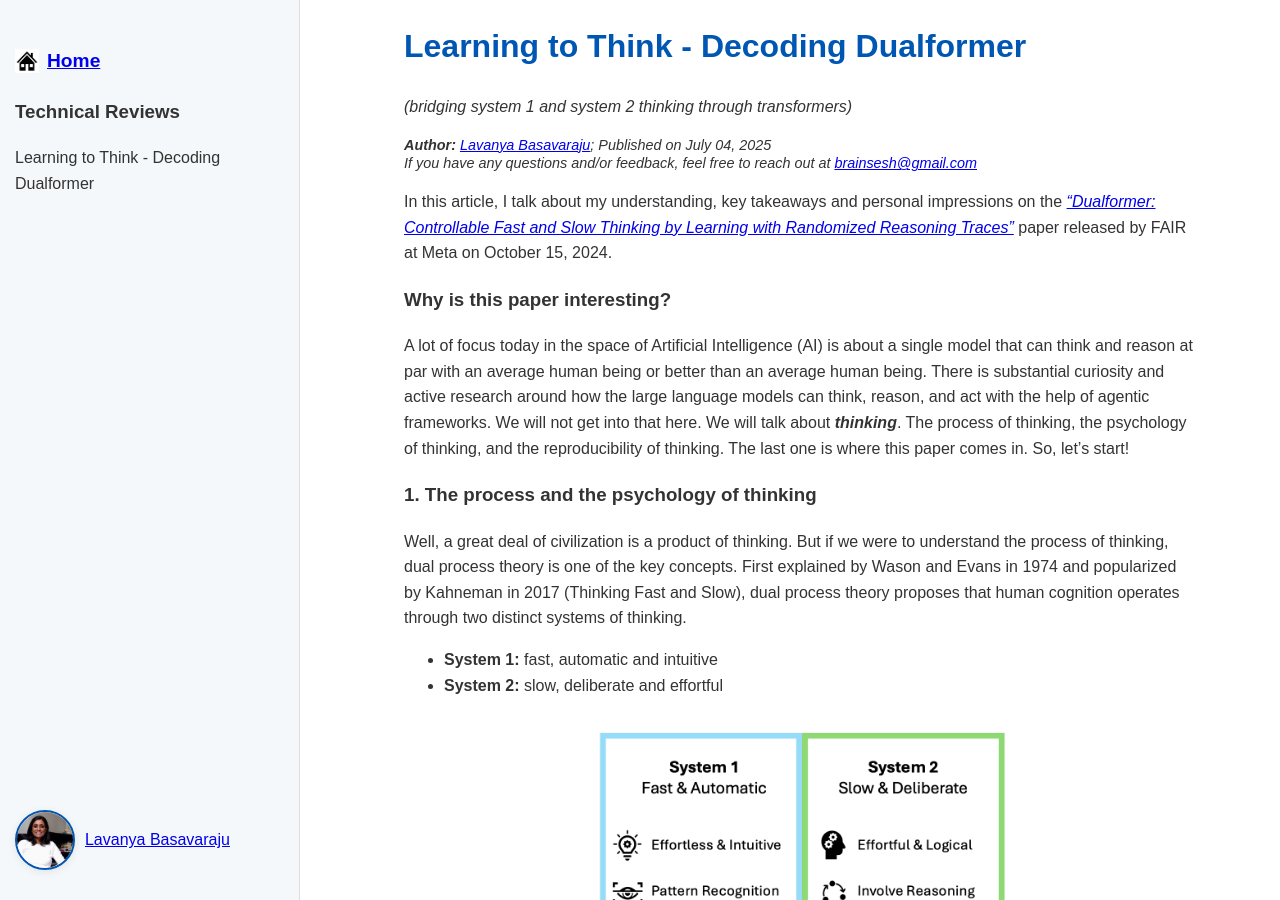
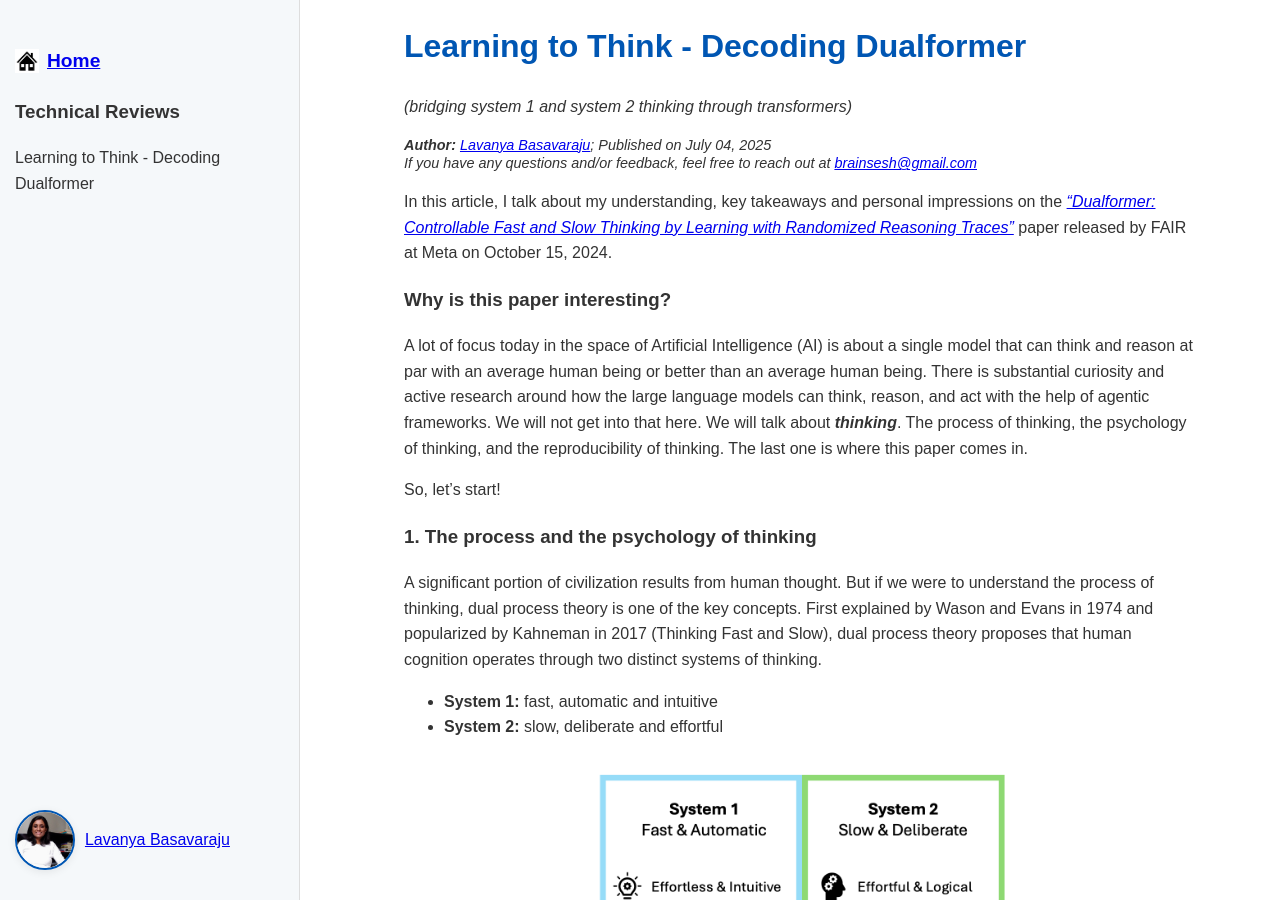
Before and after one commit to brainsesh/brainsesh.github.io, a Jekyll site: the page docs/dualformer/index.html, which Jekyll copies as it is, in a window 1280 px wide and 900 px high. Built offline with Jekyll 4.4.1, drawn with Linux system fonts in a browser that asks for light colours.

Commit message:
change_070425

```diff
--- a/docs/dualformer/index.html
+++ b/docs/dualformer/index.html
@@ -209,11 +209,12 @@
     <p>In this article, I talk about my understanding, key takeaways and personal impressions on the <em><a href="https://arxiv.org/pdf/2410.09918v1" target="_blank">“Dualformer: Controllable Fast and Slow Thinking by Learning with Randomized Reasoning Traces”</a></em> paper released by FAIR at Meta on October 15, 2024.</p>
 
     <h3>Why is this paper interesting? </h3>
-    <p>A lot of focus today in the space of Artificial Intelligence (AI) is about a single model that can think and reason at par with an average human being or better than an average human being. There is substantial curiosity and active research around how the large language models can think, reason, and act with the help of agentic frameworks. We will not get into that here. We will talk about <em><b>thinking</b></em>. The process of thinking, the psychology of thinking, and the reproducibility of thinking. The last one is where this paper comes in. So, let’s start! </p>
+    <p>A lot of focus today in the space of Artificial Intelligence (AI) is about a single model that can think and reason at par with an average human being or better than an average human being. There is substantial curiosity and active research around how the large language models can think, reason, and act with the help of agentic frameworks. We will not get into that here. We will talk about <em><b>thinking</b></em>. The process of thinking, the psychology of thinking, and the reproducibility of thinking. The last one is where this paper comes in.  </p>
+    <p>So, let’s start!</p>
 
     <h3>1. The process and the psychology of thinking    </h2>
 
-    <p>Well, a great deal of civilization is a product of thinking. But if we were to understand the process of thinking, dual process theory is one of the key concepts. First explained by Wason and Evans in 1974 and popularized by Kahneman in 2017 (Thinking Fast and Slow), dual process theory proposes that human cognition operates through two distinct systems of thinking.</p>
+    <p>A significant portion of civilization results from human thought. But if we were to understand the process of thinking, dual process theory is one of the key concepts. First explained by Wason and Evans in 1974 and popularized by Kahneman in 2017 (Thinking Fast and Slow), dual process theory proposes that human cognition operates through two distinct systems of thinking.</p>
     <ul>
         <li><strong>System 1:</strong> fast, automatic and intuitive </li>
         <li><strong>System 2:</strong> slow, deliberate and effortful </li>
```
